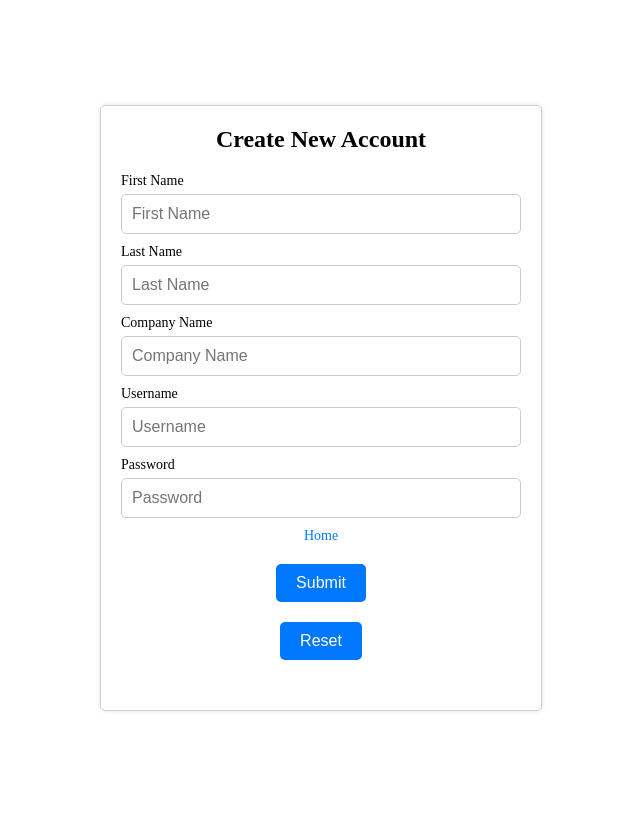
After one commit to aagamb/vendor-invoice-tracker, a Flask app: page /createAccount in a window 1280 px wide. The commit adds this page. Shown: the whole page, without its empty margins (319-959 px from the left). Run offline with Flask 2, Linux system fonts and the light colour scheme.

Commit message:
Login Page, Create Account and database created

```diff
--- a/app.py
+++ b/app.py
@@ -19,52 +19,116 @@ app = Flask(__name__)
 
 @app.route('/')
 def index():
-    return render_template("index.html")
+    return render_template("login.html")
 
-@app.route('/landingPage', methods=['POST', 'GET'])
-def report():
-    if request.method != 'POST':
-        return render_template("index.html")
+@app.route('/createAccount')
+def createAccount():
+    return render_template("createAccount.html")
 
-    username = request.form.get("user")
-    password = request.form.get("pwd")
+@app.route('/loginDashboard', methods=['POST'])
+def loginDashboard():
+    uname = request.form.get("uname")
+    pwd = request.form.get("pwd")
 
-    print("USERNAME AND PASSWORD: ", username, password, file=sys.stderr)
+    print("USERNAME AND PASSWORD: ", uname, pwd, file=sys.stderr)
 
-    if username is None:
-        return
-
-    # Create a new database or connect to an existing one
+     # Create a new database or connect to an existing one
     conn = sqlite3.connect('users.db')
+    cur = conn.cursor()
 
     # Create a table for storing user credentials
     conn.execute('''CREATE TABLE IF NOT EXISTS users
                 (id INTEGER PRIMARY KEY AUTOINCREMENT,
-                username TEXT NOT NULL UNIQUE,
-                password TEXT NOT NULL);''')
+                fname TEXT NOT NULL,
+                lname TEXT NOT NULL,
+                cname TEXT NOT NULL UNIQUE,
+                uname TEXT NOT NULL UNIQUE,
+                pwd TEXT NOT NULL);''')
 
-    # Insert the new username and password into the table
-    conn.execute("INSERT INTO users (username, password) VALUES (?, ?)", (username, password))
-    conn.commit()
+    cur.execute(f"SELECT * FROM users WHERE uname= ?", (uname,))
+    row = cur.fetchone()
 
-    print("New user added successfully!")
-
-    # Close the database connection
+    cur.close()
     conn.close()
 
-    return render_template("landingPage.html")
+    if row:
+        if row[-1] == pwd:
+            print("Login Successful", file=sys.stderr)
+            return render_template("dashboard.html")
+        else:
+            print("Login Unsuccessful", file=sys.stderr)
+            return render_template("login.html")
 
-@app.route('/createDB')
-def createDB():
-    return render_template("createDB.html")
+    else:
+        print(f"No row found with uname = {uname}")
+        print("Login Unsuccessful", file=sys.stderr)
+        return render_template("login.html")
 
-@app.route('/databaseReport',methods=['POST', 'GET'])
-def databaseReport():
-    if request.method == "POST":
-        report = request.form
-        Dstart  = float(report['Dstart'])
 
-        return render_template("databaseReport.html")
+@app.route('/dashboard', methods=['POST', 'GET'])
+def dashboard():
+
+    if request.method != 'POST':
+        return render_template("index.html")
+
+    fname = request.form.get("fname")
+    lname = request.form.get("lname")
+    cname = request.form.get("cname")
+    uname = request.form.get("uname")
+    pwd = request.form.get("pwd")
+
+    print("USERNAME AND PASSWORD: ", uname, pwd, file=sys.stderr)
+
+    # Create a new database or connect to an existing one
+    conn = sqlite3.connect('users.db')
+    cur = conn.cursor()
+
+    # Create a table for storing user credentials
+    conn.execute('''CREATE TABLE IF NOT EXISTS users
+                (id INTEGER PRIMARY KEY AUTOINCREMENT,
+                fname TEXT NOT NULL,
+                lname TEXT NOT NULL,
+                cname TEXT NOT NULL UNIQUE,
+                uname TEXT NOT NULL UNIQUE,
+                pwd TEXT NOT NULL);''')
+
+    # Execute a SQL SELECT statement to search for the string in the database
+    cur.execute('SELECT * FROM users WHERE uname LIKE ?', ('%' + uname + '%',))
+
+    # Fetch the results of the SELECT statement
+    result = cur.fetchall()
+
+    if len(result)>0:
+        print("already in db", file = sys.stderr)
+        cur.close()
+        conn.close()
+        return render_template("createAccount.html", err="true")
+
+    # Execute a SQL SELECT statement to search for the string in the database
+    cur.execute('SELECT * FROM users WHERE uname LIKE ?', ('%' + cname + '%',))
+
+    # Fetch the results of the SELECT statement
+    result = cur.fetchall()
+
+
+    if len(result)>0:
+        print("already in db", file = sys.stderr)
+        cur.close()
+        conn.close()
+        return render_template("createAccount.html", err="true")
+
+
+
+
+    conn.execute("INSERT INTO users (fname, lname, cname, uname, pwd) VALUES (?,?,?,?,?)", (fname, lname, cname, uname, pwd))
+    conn.commit()
+    conn.close()
+
+    print("NEW USER ADDED", file = sys.stderr)
+
+    return render_template("dashboard.html")
+
+
 
 
 if __name__ == "__main__":
--- /dev/null
+++ b/static/css/createAccount.css
@@ -0,0 +1,110 @@
+.login-form {
+  display: flex;
+  flex-direction: column;
+  align-items: center;
+  justify-content: center;
+  height: 100vh;
+}
+
+form {
+  display: flex;
+  flex-direction: column;
+  align-items: center;
+  justify-content: center;
+  width: 100%;
+  max-width: 400px;
+  padding: 20px;
+  border: 1px solid #ccc;
+  border-radius: 5px;
+  box-shadow: 0 0 5px rgba(0, 0, 0, 0.1);
+}
+
+form h1 {
+  margin: 0 0 20px;
+  font-size: 24px;
+  font-weight: 600;
+  text-align: center;
+}
+
+.content {
+  display: flex;
+  flex-direction: column;
+  width: 100%;
+  margin-bottom: 20px;
+}
+
+.input-field {
+  display: flex;
+  flex-direction: column;
+  margin-bottom: 10px;
+}
+
+.input-field label {
+  margin-bottom: 5px;
+  font-size: 14px;
+  font-weight: 500;
+}
+
+.input-field input {
+  padding: 10px;
+  border: 1px solid #ccc;
+  border-radius: 5px;
+  font-size: 16px;
+  font-weight: 400;
+  color: #333;
+  background-color: #fff;
+  transition: border-color 0.3s ease-in-out;
+}
+
+.input-field input:focus {
+  outline: none;
+  border-color: #0077ff;
+}
+
+.link {
+  margin-top: 10px;
+  font-size: 14px;
+  font-weight: 500;
+  text-align: center;
+  color: #0077ff;
+  text-decoration: none;
+  transition: color 0.3s ease-in-out;
+}
+
+.link:hover {
+  color: #005ae6;
+}
+
+.action {
+  display: flex;
+  flex-direction: column;
+  align-items: center;
+  justify-content: center;
+  width: 100%;
+}
+
+.button {
+  padding: 10px 20px;
+  margin: 10px 0;
+  border: none;
+  border-radius: 5px;
+  font-size: 16px;
+  font-weight: 500;
+  color: #fff;
+  background-color: #0077ff;
+  cursor: pointer;
+  transition: background-color 0.3s ease-in-out;
+}
+
+.button:hover {
+  background-color: #005ae6;
+}
+
+.button:active {
+  background-color: #0047b3;
+}
+
+#errorMessage{
+    color:red;
+    display:hidden;
+}
--- /dev/null
+++ b/static/js/createAccount.js
@@ -0,0 +1,56 @@
+function reset() {
+    document.getElementById("myForm").reset();
+    }
+
+// var err = "{{err}}"
+
+// if (performance.navigation.type === 2) {
+//     console.log("hi");
+//     document.getElementById("errorMessage").style.display = "none";
+//   }
+// if (err=="true"){
+//     document.getElementById("errorMessage").style.display = "block";
+// }
+
+
+
+
+function areFieldsUnique(){
+    const sqlite3 = require('sqlite3').verbose();
+
+    // Open the database connection
+    const db = new sqlite3.Database('/users.db');
+
+    // Define the text field you want to check
+    const textField = 'example text';
+
+    // Construct the SQL query to check if the text field exists
+    const query = `SELECT COUNT(*) AS count FROM users WHERE text_field = ?`;
+
+    // Execute the query and check the result
+    db.get(query, [textField], (err, row) => {
+    if (err) {
+        console.error(err.message);
+    } else {
+        if (row.count > 0) {
+        console.log(`The text field "${textField}" already exists in the database.`);
+        db.close();
+        return false;
+        } else {
+        console.log(`The text field "${textField}" does not exist in the database.`);
+        db.close();
+        return true;
+        }
+    }
+    });
+}
+
+const form = document.getElementById("accountCreateForm")
+const submitBtn = document.getElementById("submitBtn")
+
+submitBtn.addEventListener('click', (event) => {
+    if (!areFieldsUnique()) {
+      event.preventDefault(); // prevent form submission
+      alert('Form cannot be submitted.'); // display alert message
+    }
+  });
--- /dev/null
+++ b/templates/createAccount.html
@@ -0,0 +1,56 @@
+<!DOCTYPE html>
+<html lang="en" >
+<head>
+  <meta charset="utf-8">
+      <meta http-equiv="X-UA-Compatible" content="IE=edge">
+      <title></title>
+      <meta name="description" content="">
+      <meta name="viewport" content="width=device-width, initial-scale=1">
+      <link rel="preconnect" href="https://fonts.googleapis.com">
+      <link rel="preconnect" href="https://fonts.gstatic.com" crossorigin>
+      <link href="https://fonts.googleapis.com/css2?family=Roboto:wght@100&display=swap" rel="stylesheet">
+      <link rel="stylesheet" href="{{url_for('static', filename='css/createAccount.css')}}">
+
+</head>
+<body>
+<!-- partial:index.partial.html -->
+<div class="login-form">
+<!--THIS FORM SHOULD REDIRECT BACK TO THE LOGIN PAGE . THAT IS NOT HAPPENING-->
+  <form action="/dashboard" method = 'POST' id="accountCreateForm">
+    <h1>Create New Account</h1>
+    <div class="content">
+      <div class="input-field">
+        <label for="fname"> First Name </label>
+        <input type="text" placeholder="First Name" name="fname" autocomplete="nope">
+      </div>
+      <div class="input-field">
+        <label for="lname">Last Name  </label>
+        <input type="text" placeholder="Last Name" name="lname" autocomplete="nope">
+      </div>
+      <div class="input-field">
+        <label for="cname"> Company Name </label>
+        <input type="text" placeholder="Company Name" name="cname" autocomplete="nope">
+      </div>
+      <div class="input-field">
+        <label for="uname"> Username </label>
+        <input type="text" placeholder="Username" name="uname" autocomplete="nope">
+      </div>
+      <div class="input-field">
+        <label for="pwd"> Password </label>
+        <input type="text" placeholder="Password" name="pwd" autocomplete="nope">
+    <div>
+        <!--<p  id="errorMessage"> The username or company name is already taken </p> -->
+    </div>
+         <a href="/" class="link">Home</a>
+    </div>
+    <div class="action">
+      <input type="submit" id="submitBtn" value = "Submit" class= "button" />
+      <input type="button" onclick="reset()" class = "button" value="Reset">
+    </div>
+  </form>
+</div>
+<!-- partial -->
+  <script  src="{{url_for('static', filename='js/createAccount.js')}}"></script>
+
+</body>
+</html>
--- a/templates/landingPage.html
+++ b/templates/dashboard.html
@@ -9,7 +9,7 @@
         <link rel="stylesheet" href="">
     </head>
     <body>
-        <h1> hello boi </h1>
+        HELLO THERE
 
         <script src="" async defer></script>
     </body>
```
Also changed, not shown: templates/login.html (renamed from templates/index.html, +5 -4 lines), landingPage.html (deleted), static/css/login.css (renamed from static/css/index.css), users.db, 3 other files.
